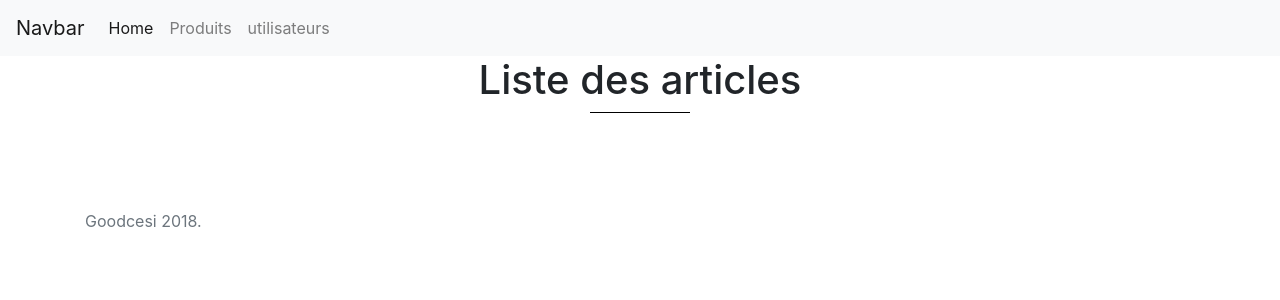
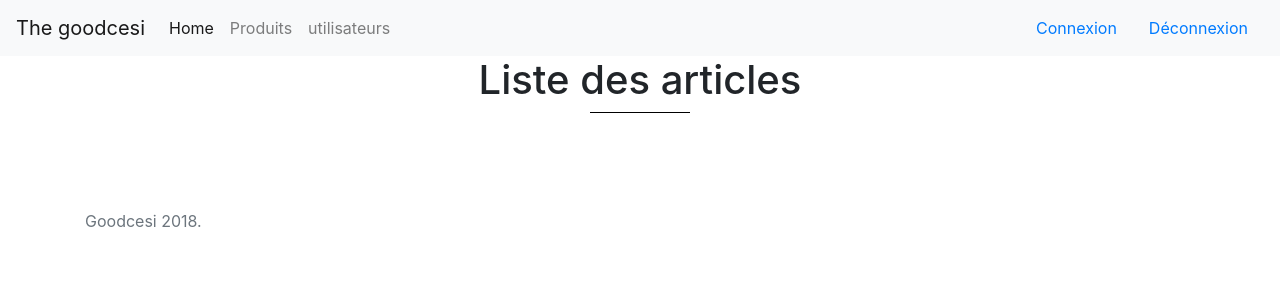
Before and after one commit to teamCesi/good-cesi-s4, a Symfony app: template templates/article/index.html.twig in a window 1280 px wide. Shown: the top 300 px of the page. Run offline with Twig, Linux system fonts and the light colour scheme; the template is opened without the code that fills it, so the values that code supplies are empty; some libraries are stand-ins or nearby versions.

Commit message:
nav : ajout connexion / déconnexion

```diff
--- a/templates/base.html.twig
+++ b/templates/base.html.twig
@@ -10,7 +10,7 @@
     </head>
     <body>
       <nav class="navbar navbar-expand-lg navbar-light bg-light">
-        <a class="navbar-brand" href="#">Navbar</a>
+        <a class="navbar-brand" href="/">The goodcesi</a>
         <button class="navbar-toggler" type="button" data-toggle="collapse" data-target="#navbarNavAltMarkup" aria-controls="navbarNavAltMarkup" aria-expanded="false" aria-label="Toggle navigation">
           <span class="navbar-toggler-icon"></span>
         </button>
@@ -20,6 +20,10 @@
             <a class="nav-item nav-link" href="/article">Produits</a>
             <a class="nav-item nav-link" href="/utilisateur">utilisateurs</a>
           </div>
+        </div>
+        <div id="connexion"></div>
+          <a href="{{ path('login') }}" class="nav-item nav-link">Connexion</a>
+          <a href="{{ path('logout') }}" class="nav-item nav-link">Déconnexion</a>
         </div>
       </nav>
 
```
